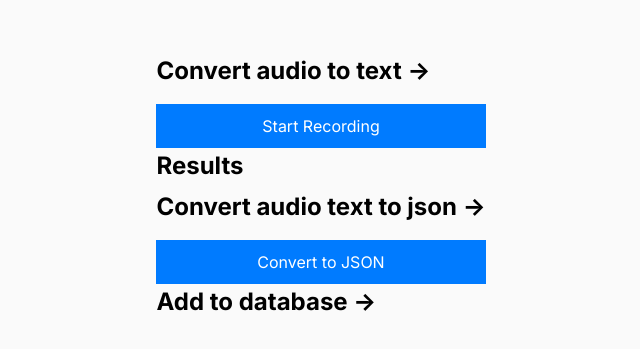
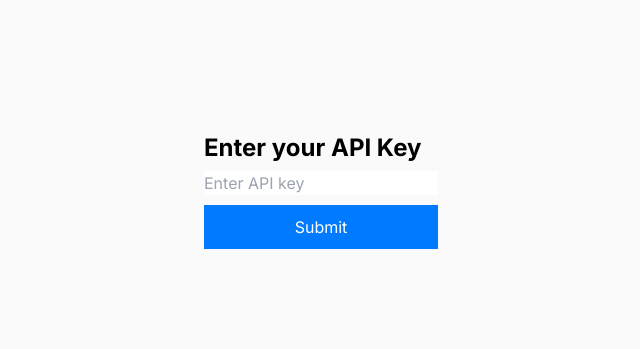
Before and after one commit to nikolaipaukkonen/locuspocus_js, a Next.js app: page / in a window 1280 px wide. Shown: the part 201-550 px from the top of the page, without its empty margins (319-959 px from the left). Built offline with nearby package versions, Linux system fonts and the light colour scheme; no server answers.

Commit message:
added api-key input

```diff
--- a/src/app/page.js
+++ b/src/app/page.js
@@ -6,7 +6,9 @@ import { useState, useEffect } from "react";
 
 // This is the main component of our application
 export default function Home() {
-  // Define state variables for the result, recording status, and media recorder
+  // Define state variables for the API key, result, recording status, and media recorder
+  const [apiKey, setApiKey] = useState("");
+  const [apiKeySet, setApiKeySet] = useState(false);
   const [result, setResult] = useState();
   const [parsedResult, setParsedResult] = useState();
   const [recording, setRecording] = useState(false);
@@ -17,7 +19,7 @@ export default function Home() {
 
   // This useEffect hook sets up the media recorder when the component mounts
   useEffect(() => {
-    if (typeof window !== 'undefined') {
+    if (typeof window !== 'undefined' && apiKeySet) {
       navigator.mediaDevices.getUserMedia({ audio: true })
         .then(stream => {
           const newMediaRecorder = new MediaRecorder(stream);
@@ -46,7 +48,8 @@ export default function Home() {
                 const response = await fetch("/api/speechToText", {
                   method: "POST",
                   headers: {
-                    'Content-Type': 'application/json'
+                    'Content-Type': 'application/json',
+                    'Authorization': `Bearer ${apiKey}`
                   },
                   body: JSON.stringify({ audio: base64Audio }),
                 });
@@ -66,7 +69,7 @@ export default function Home() {
         })
         .catch(err => console.error('Error accessing microphone:', err));
     }
-  }, []);
+  }, [apiKeySet]);
 
   // Function to start recording
   const startRecording = () => {
@@ -93,7 +96,8 @@ export default function Home() {
       const response = await fetch("/api/parseJSON", {
         method: "POST",
         headers: {
-          'Content-Type': 'application/json'
+          'Content-Type': 'application/json',
+          'Authorization': `Bearer ${apiKey}`
         },
         body: JSON.stringify({ text_to_parse: result }),
       });
@@ -112,28 +116,44 @@ export default function Home() {
     }
   }
 
+  // Function to handle API key submission
+  const handleApiKeySubmit = () => {
+    if (apiKey.trim()) {
+      setApiKeySet(true);
+    }
+  }
+
   // Render the component
   return (
     <main className={styles.main}>
       <div className={styles.description}>
-        <h2>
-          Convert audio to text <span>-&gt;</span>
-        </h2>
+        {!apiKeySet ? (
+          <>
+            <h2>Enter your API Key</h2>
+            <input
+              type="text"
+              value={apiKey}
+              onChange={(e) => setApiKey(e.target.value)}
+              placeholder="Enter API key"
+            />
+            <button onClick={handleApiKeySubmit}>Submit</button>
+          </>
+        ) : (
+          <>
+            <h2>Convert audio to text <span>-&gt;</span></h2>
             <button onClick={recording ? stopRecording : startRecording} >
               {recording ? 'Stop Recording' : 'Start Recording'}
             </button>
             <h2>Results</h2>
             <p>{result}</p>
-        <h2>
-          Convert audio text to json <span>-&gt;</span>
-        </h2>
+            <h2>Convert audio text to json <span>-&gt;</span></h2>
             <button onClick={convertToJSON} >
               {'Convert to JSON'}
             </button>
             <p>{parsedResult}</p>
-        <h2>
-          Add to database <span>-&gt;</span>
-        </h2>
+            <h2>Add to database <span>-&gt;</span></h2>
+          </>
+        )}
       </div>
     </main>
   )
```
Lines whose indentation alone changed are shown as unchanged.
